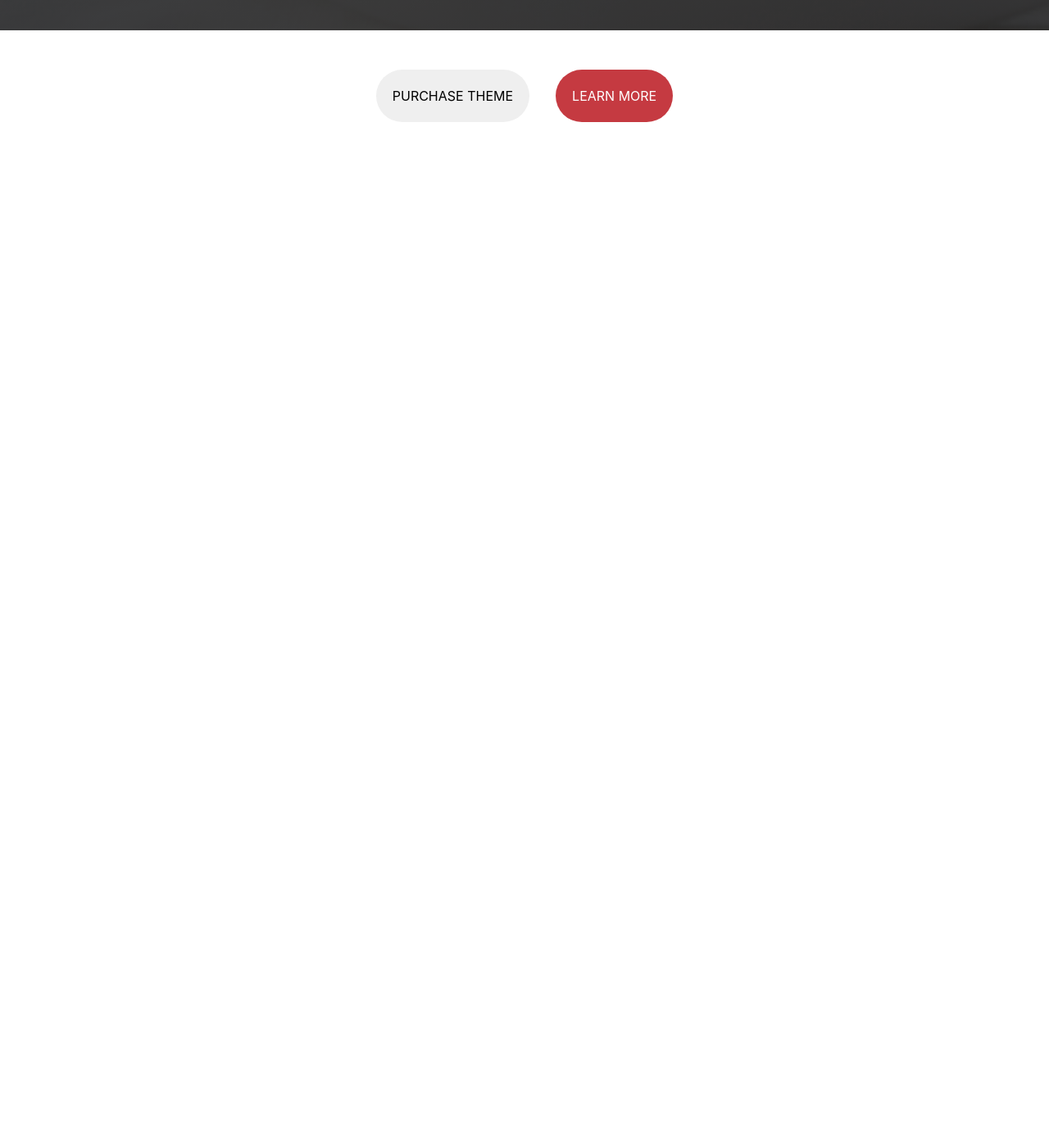
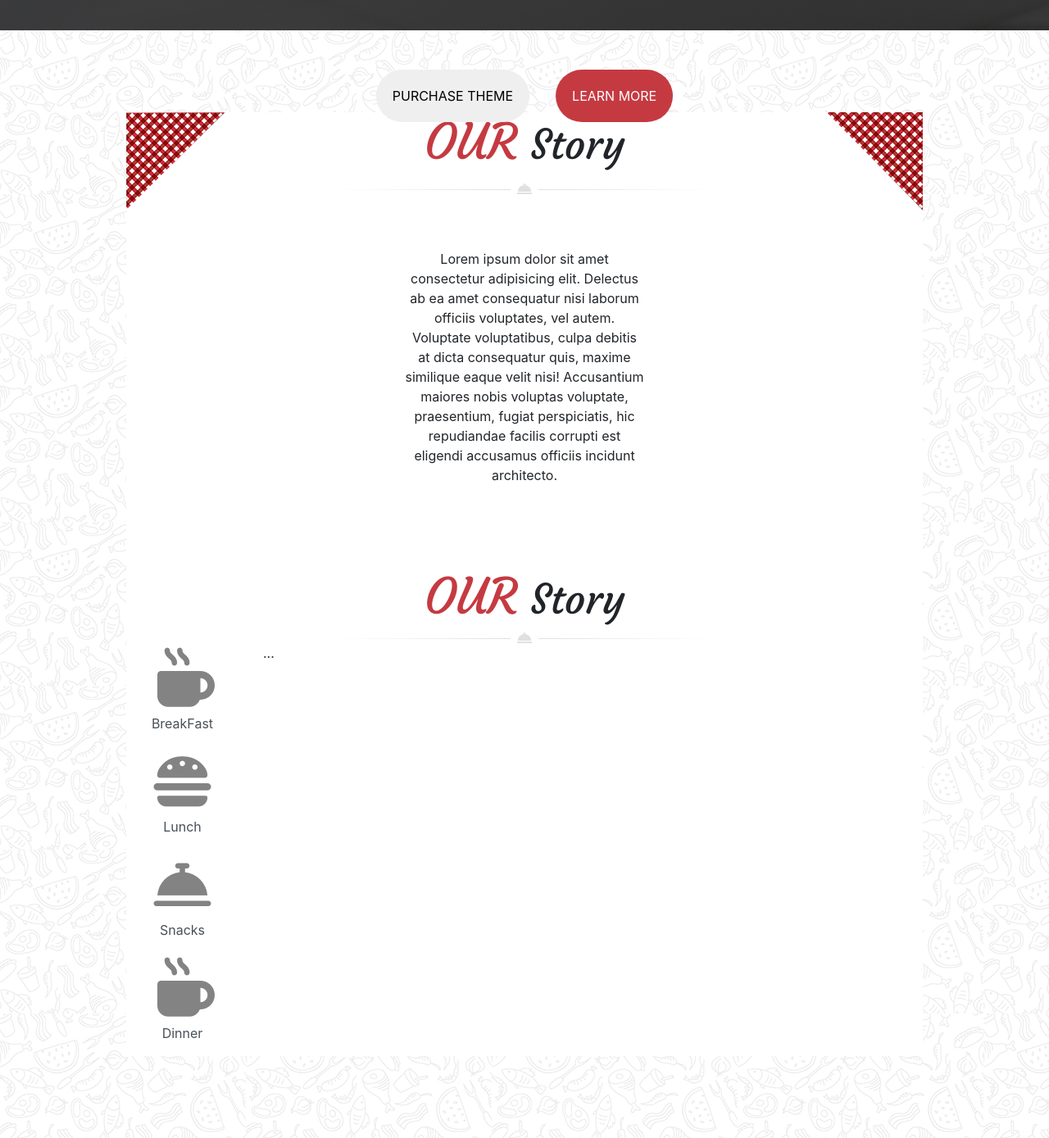
Before and after one commit to KevinTanghe/Site-du-chef, a plain HTML site: page index.html in a window 1280 px wide. Shown: the part 763-2152 px from the top of the page at 82% size. Before the commit the page ends 928 px from the top, so only its background shows below. Drawn offline with nearby package versions, Linux system fonts and the light colour scheme; files whose address does not match are found by name.

Commit message:
section menu list presque finis

```diff
--- a/index.html
+++ b/index.html
@@ -54,9 +54,82 @@
                 </a>
             </div>
         </div>
+
+                        <!-- Fin du header -->
     </header>
-    <section>
 
+                        <!-- Début de la section story -->
+
+    <section id="sectionStory">
+        <div id="titreStory">
+            <div class="d-flex justify-content-between pb-5">
+                <div>
+                    <img src="./public/images/box-left-top.png" alt="">
+                </div>
+                <div>
+                    <h2 class="text-center"><span class="spanOur">OUR</span> Story</h2>
+                    <img src="./public/images/decoration_line.png" alt="">
+                </div>
+                <div>
+                    <img src="./public/images/box-right-top.png" alt="">
+                </div>
+            </div>
+            <div class="text-center">
+                <p>Lorem ipsum dolor sit amet consectetur adipisicing elit. Delectus ab ea amet consequatur nisi laborum officiis voluptates, vel autem. Voluptate voluptatibus, culpa debitis at dicta consequatur quis, maxime similique eaque velit nisi! Accusantium maiores nobis voluptas voluptate, praesentium, fugiat perspiciatis, hic repudiandae facilis corrupti est eligendi accusamus officiis incidunt architecto.</p>
+            </div>
+        </div>
+        <div id="titreMenu">
+            <div class="d-flex justify-content-center">
+                <div>
+                    <h2 class="text-center"><span class="spanOur">OUR</span> Story</h2>
+                    <img class="d-flex justify-content-center" src="./public/images/decoration_line.png" alt="">
+                </div>
+            </div>
+            <div class="row">
+                <div class="col-2">
+                    <div class="list-group" id="list-tab" role="tablist">
+                        <a class="list-group-item-disable p-2 list-group-item-action active" id="list-home-list" data-toggle="list" href="#list-home" role="tab" aria-controls="home">
+                            <div class="d-flex flex-column align-items-center">
+                                <i class="fas fa-mug-hot"></i>
+                                <span class="p-2">BreakFast</span>
+                            </div>
+                        </a>
+
+
+                        <a class="list-group-item-disable p-2 list-group-item-action" id="list-profile-list" data-toggle="list" href="#list-profile" role="tab" aria-controls="profile">
+                            <div class="d-flex flex-column align-items-center">
+                                <i class="fas fa-hamburger"></i>
+                                <span class="p-2">Lunch</span>
+                            </div>
+                        </a>
+
+
+                        <a class="list-group-item-disable p-2 d-flex justify-content-center list-group-item-action" id="list-messages-list" data-toggle="list" href="#list-messages" role="tab" aria-controls="messages">
+                            <div class="d-flex flex-column align-items-center">
+                                <i class="fas fa-concierge-bell"></i>
+                                <span class="p-2">Snacks</span>
+                            </div>
+                        </a>
+
+
+                        <a class="list-group-item-disable p-2 d-flex justify-content-center list-group-item-action" id="list-settings-list" data-toggle="list" href="#list-settings" role="tab" aria-controls="settings">
+                            <div class="d-flex flex-column align-items-center">
+                                <i class="fas fa-mug-hot"></i>
+                                <span class="p-2">Dinner</span>
+                            </div>
+                        </a>
+                    </div>
+                </div>
+                <div class="col-10">
+                    <div class="tab-content" id="nav-tabContent">
+                        <div class="tab-pane fade show active" id="list-home" role="tabpanel" aria-labelledby="list-home-list">...</div>
+                        <div class="tab-pane fade" id="list-profile" role="tabpanel" aria-labelledby="list-profile-list">...</div>
+                        <div class="tab-pane fade" id="list-messages" role="tabpanel" aria-labelledby="list-messages-list">...</div>
+                        <div class="tab-pane fade" id="list-settings" role="tabpanel" aria-labelledby="list-settings-list">...</div>
+                    </div>
+                </div>
+            </div>
+        </div>
     </section>
     <script src="./node_modules/jquery/dist/jquery.js"></script>
     <script src="./node_modules/bootstrap/dist/js/bootstrap.bundle.min.js"></script>
--- a/src/scss/modules/_header.scss
+++ b/src/scss/modules/_header.scss
@@ -6,6 +6,8 @@ header{
     background-position: center;
     background-size: cover;
     width: 100%;
+
+
     a{
         border-top: solid white 1px;
         border-bottom: solid white 1px;
@@ -77,8 +79,10 @@ nav{
 }
 
 .boxhead{
-    flex: 11;
+    flex: 12;
 }
+
+
 
 @media screen and (min-width:600px) and (max-width:1023px){
     header{
--- a/src/scss/modules/_section.scss
+++ b/src/scss/modules/_section.scss
@@ -0,0 +1,45 @@
+#sectionStory{
+    background-image: url('/home/tanghe/Bureau/codingSchool15/9-Site-du-chef/site_du_chef/public/images/main_bg.jpg');
+    padding: 100px;
+}
+
+#titreStory{
+    width: 90%;
+    margin:0 auto;
+    background-color: white;
+    h2{
+        font-family: courgette;
+        font-size: 50px;
+    }
+
+
+    p{
+        width: 30%;
+        margin: auto;
+        padding-bottom: 100px;
+    }
+}
+
+.spanOur{
+    color: $couleur1;
+    font-size: 60px;
+}
+#titreMenu{
+    background-color: white;
+    width: 90%;
+    margin:0 auto;
+    h2{
+        font-family: courgette;
+        font-size: 50px;
+    }
+    button:focus{
+        border-right: red solid 1px;
+        border: none;
+    }
+}
+
+
+.fa-mug-hot, .fa-hamburger, .fa-concierge-bell{
+    font-size: 70px;
+    color: rgb(131, 131, 131);
+}
```
Also changed, not shown: public/css/app.css.
